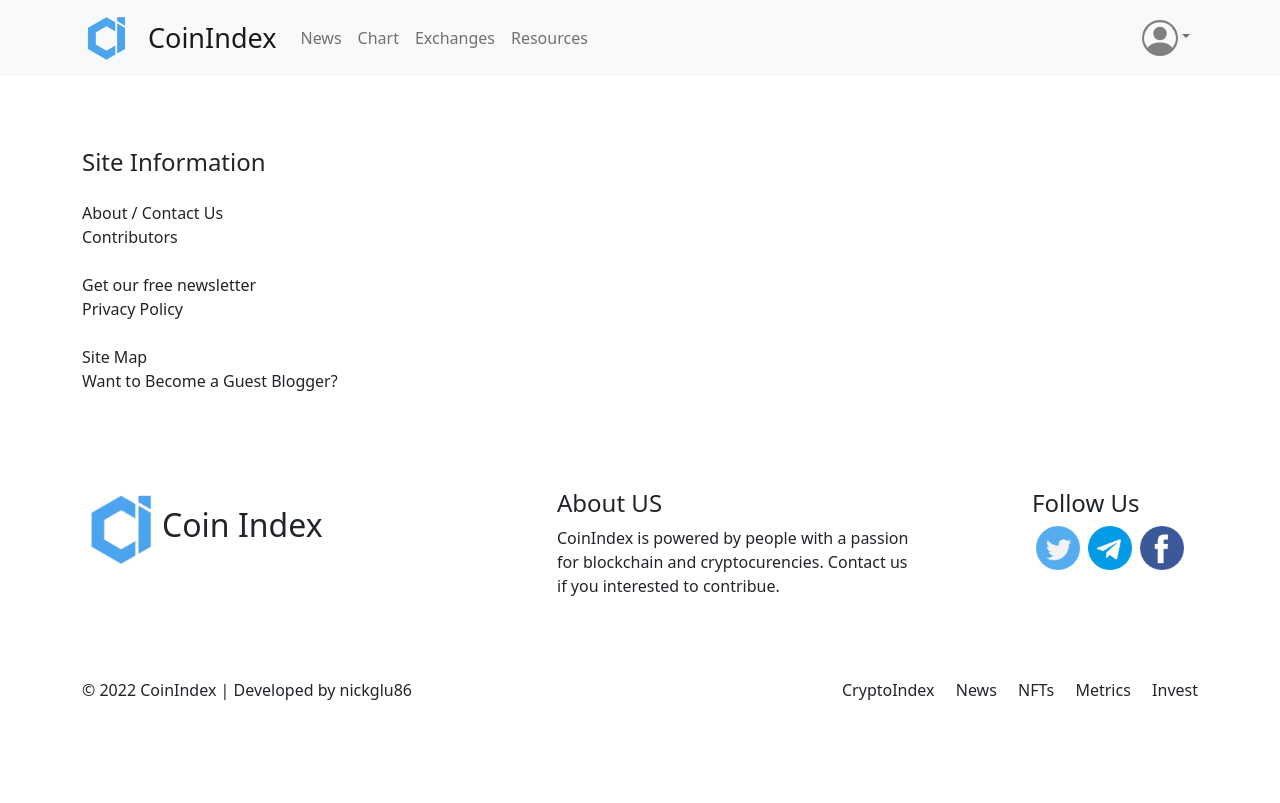
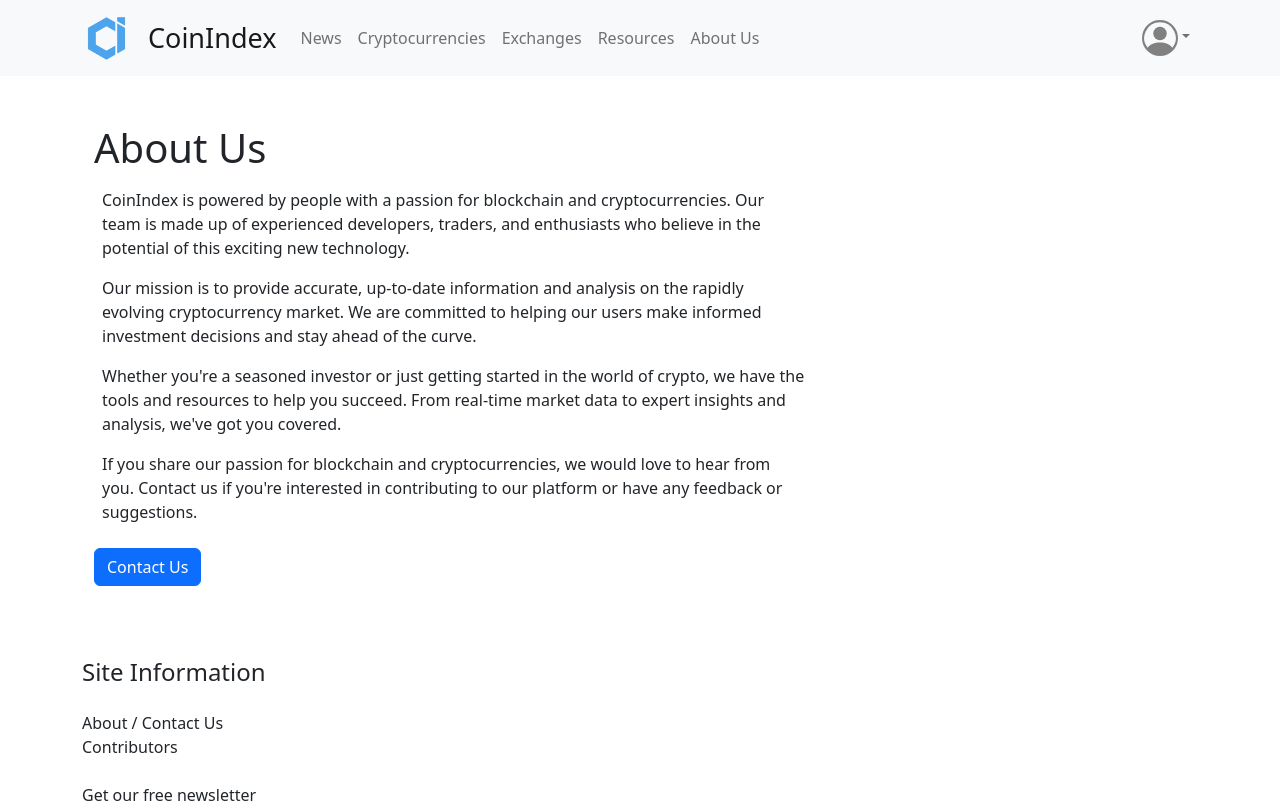
Before and after one commit to nickglu86/CoinIndex, a React (Create React App) app: page /aboutus in a window 1280 px wide. Shown: the top 803 px of the page. Built offline with nearby package versions, Linux system fonts and the light colour scheme.

Commit message:
new pages : AboutUs, NewsLetter, Privacypolicy

```diff
--- a/src/App.js
+++ b/src/App.js
@@ -18,6 +18,9 @@ import Chart from "./views/Chart";
 import Resources from "./views/Resources";
 import Footer from "./components/Footer";
 import Exchanges from "./views/Exchanges";
+import AboutUs from "./views/AboutUs";
+import NewsLetter from "./views/NewsLetter";
+import PrivacyPolicy from "./views/PrivacyPolicy";
 
 function App() {
   return (
@@ -35,6 +38,9 @@ function App() {
               <Route exact path="/news" component={News} />
               <Route exact path="/exchanges" component={Exchanges} />
               <Route exact path="/resources" component={Resources} />
+              <Route exact path="/aboutus" component={AboutUs} />
+              <Route exact path="/newsletter" component={NewsLetter} />
+              <Route exact path="/privacypolicy" component={PrivacyPolicy} />
               <ProtectedRoutes path="/auth" component={AuthComponent} />
               <ProtectedRoutes path="/user" component={UserPage} />
             </Switch>
--- a/src/components/Footer.js
+++ b/src/components/Footer.js
@@ -9,12 +9,12 @@ const Footer = () => {
           <aside>
             <h4>Site Information</h4>
             <div className="d-flex flex-column my-4">
-                <Nav.Link href="/">About / Contact Us</Nav.Link>
+                <Nav.Link href="/aboutus">About / Contact Us</Nav.Link>
                 <Nav.Link href="/">Contributors</Nav.Link>
             </div>
             <div className="d-flex flex-column my-4">
-               <Nav.Link href="/">Get our free newsletter</Nav.Link>
-               <Nav.Link href="/">Privacy Policy</Nav.Link>
+               <Nav.Link href="/newsletter">Get our free newsletter</Nav.Link>
+               <Nav.Link href="/privacypolicy">Privacy Policy</Nav.Link>
             </div>
             <div className="d-flex flex-column my-4">
                <Nav.Link href="/">Site Map</Nav.Link>
@@ -53,17 +53,17 @@ const Footer = () => {
         </Row>
         <Row className="d-flex gap-2 my-4 pt-3">
           <Col>
-            <span>&#169; 2022 CoinIndex </span>
+            <span>&#169; 2023 CoinIndex </span>
             <span>| Developed by nickglu86</span>
           </Col>
 
-            <Col className="col-md-4 d-flex justify-content-between">
+            {/* <Col className="col-md-4 d-flex justify-content-between">
                 <Nav.Link href="/">CryptoIndex</Nav.Link>
                 <Nav.Link href="/">News</Nav.Link>
                 <Nav.Link href="/">NFTs</Nav.Link>
                 <Nav.Link href="/">Metrics</Nav.Link>
                 <Nav.Link href="/">Invest</Nav.Link>
-            </Col>
+            </Col> */}
 
         </Row>
       </Container>
--- a/src/components/Header.jsx
+++ b/src/components/Header.jsx
@@ -31,9 +31,10 @@ function Header() {
         <Navbar.Collapse id="responsive-navbar-nav">
           <Nav className="me-auto">
             <Nav.Link href="/news">News</Nav.Link>
-            <Nav.Link href="/chart">Chart</Nav.Link>
+            <Nav.Link href="/chart">Cryptocurrencies</Nav.Link>
             <Nav.Link href="/exchanges">Exchanges</Nav.Link>
             <Nav.Link href="/resources">Resources</Nav.Link>
+            <Nav.Link href="/aboutus">About Us</Nav.Link>
             {/* <Nav.Link href="/free">Free Component</Nav.Link>
             <Nav.Link href="/auth">Auth Component</Nav.Link>
             <Nav.Link href="/user">User Page</Nav.Link> */}
--- /dev/null
+++ b/src/views/AboutUs.jsx
@@ -0,0 +1,32 @@
+import React from 'react';
+import { Container, Row, Col, Button } from 'react-bootstrap';
+
+const AboutUs = () => {
+    return (
+        <Container>
+            <Row>
+                <Col className="col-8">
+                    <h1>About Us</h1>
+                    <div className="p-2">
+                        <p>
+                            CoinIndex is powered by people with a passion for blockchain and cryptocurrencies. Our team is made up of experienced developers, traders, and enthusiasts who believe in the potential of this exciting new technology.
+                        </p>
+                        <p>
+                            Our mission is to provide accurate, up-to-date information and analysis on the rapidly evolving cryptocurrency market. We are committed to helping our users make informed investment decisions and stay ahead of the curve.
+                        </p>
+                        <p>
+                            Whether you're a seasoned investor or just getting started in the world of crypto, we have the tools and resources to help you succeed. From real-time market data to expert insights and analysis, we've got you covered.
+                        </p>
+                        <p>
+                            If you share our passion for blockchain and cryptocurrencies, we would love to hear from you. Contact us if you're interested in contributing to our platform or have any feedback or suggestions.
+                        </p>
+                    </div>
+
+                    <Button variant="primary">Contact Us</Button>
+                </Col>
+            </Row>
+        </Container>
+    );
+};
+
+export default AboutUs;
--- a/src/views/News.jsx
+++ b/src/views/News.jsx
@@ -1,18 +1,55 @@
 import React from "react";
-import {
-    Container,
-    Row
-} from "react-bootstrap";
-import CandlesChart from "../components/CandlesChart";
-import { coins } from "../mockdata/coins";
+import { Card, Col, Container, Row, Carousel, Button} from "react-bootstrap";
+import { useAPI } from "../context/DataContext";
+
 
 const News = () => {
+    const {  apiData , isLoading } = useAPI();
+
+    const NewsList = ({news}) =>  (
+        <div className="my-4">
+          <Row>
+            {news.map((item, index) => (
+              <Card
+                href={item.url}
+                key={index}
+                className="col-3 p-2  d-flex flex-row  justify-content-between align-items-center news-item"
+                style={{ margin: " 10px 1%", width: "100%", height: "150px" }}
+              >
+                <Card.Img
+                  src={item.image}
+                  style={{ width: "200px", height: "auto" }}
+                />
+
+                <Card.Text
+                  className="p-2"
+                  style={{
+                    width: "65%",
+                    fontSize: "20px",
+                    lineHeight: "21px",
+                    overflow: "hidden",
+                    margin: "0 0 0 20px",
+                    textAlign: 'left'
+                  }}
+                >
+                  {item.title}
+                </Card.Text>
+
+                <Card.Link style={{  width:'15%' }}
+                target="_blank" href={item.url}>
+                                    <Button variant="primary">Read More</Button>
+                </Card.Link>
+              </Card>
+            ))}
+          </Row>
+        </div>
+      );
     return (
         <Container>
             <Row className="justify-content-md-start" style={{ overflow: "hidden" }}>
                 <h1>News</h1>
             </Row>
-            {/* <CandlesChart /> */}
+            {!isLoading &&  <NewsList news={apiData.cryptoNewsApi} /> }
         </Container>
     );
 };
--- /dev/null
+++ b/src/views/NewsLetter.jsx
@@ -0,0 +1,27 @@
+import React from 'react';
+import { Container, Row, Col, Form, Button } from 'react-bootstrap';
+
+const NewsLetter = () => {
+  return (
+    <Container>
+      <Row>
+        <Col>
+          <h1>Get Our Free Newsletter</h1>
+          <p>Sign up to receive our weekly newsletter, featuring the latest news, analysis, and insights on the cryptocurrency market.</p>
+          <Form>
+            <Form.Group controlId="formBasicEmail">
+              <Form.Label>Email address</Form.Label>
+              <Form.Control type="email" placeholder="Enter email" style={{width:'300px'}} />
+              <Form.Text className="text-muted">
+                We'll never share your email with anyone else.
+              </Form.Text>
+            </Form.Group>
+            <Button variant="primary" type="submit">Subscribe</Button>
+          </Form>
+        </Col>
+      </Row>
+    </Container>
+  );
+};
+
+export default NewsLetter;
--- /dev/null
+++ b/src/views/PrivacyPolicy.jsx
@@ -0,0 +1,24 @@
+import React from 'react';
+import { Container, Row, Col } from 'react-bootstrap';
+
+const PrivacyPolicy = () => {
+  return (
+    <Container>
+      <Row>
+        <Col className="col-10">
+          <h1>Privacy Policy</h1>
+          <p>At CoinIndex, we take your privacy very seriously. This Privacy Policy explains how we collect, use, and protect your personal information when you use our website and create a user account.</p>
+          <p>We may collect personal information such as your name, email address, and password when you create a user account on our website. We may also collect non-personal information such as your IP address and browsing activity to help us improve our website and provide a better user experience.</p>
+          <p>We will never share your personal information with third parties without your consent, except as required by law or to protect our legal rights.</p>
+          <p>We use industry-standard security measures to protect your personal information from unauthorized access, disclosure, or destruction. However, no method of transmission over the internet or electronic storage is 100% secure, and we cannot guarantee absolute security.</p>
+          <p>If you choose to provide us with personal preference data regarding our site products, such as the cryptocurrencies you're interested in, we may use this information to personalize your experience on our website.</p>
+          <p>We reserve the right to use cookies or similar technologies to personalize your experience and gather information about how our website is used. You can disable cookies in your browser settings if you prefer not to allow them.</p>
+          <p>We reserve the right to update this Privacy Policy at any time, and any changes will be posted on our website. By continuing to use our website or create a user account, you agree to the terms of this Privacy Policy.</p>
+          <p>If you have any questions or concerns about our Privacy Policy, please contact us using the information provided on our website.</p>
+        </Col>
+      </Row>
+    </Container>
+  );
+};
+
+export default PrivacyPolicy;
```
